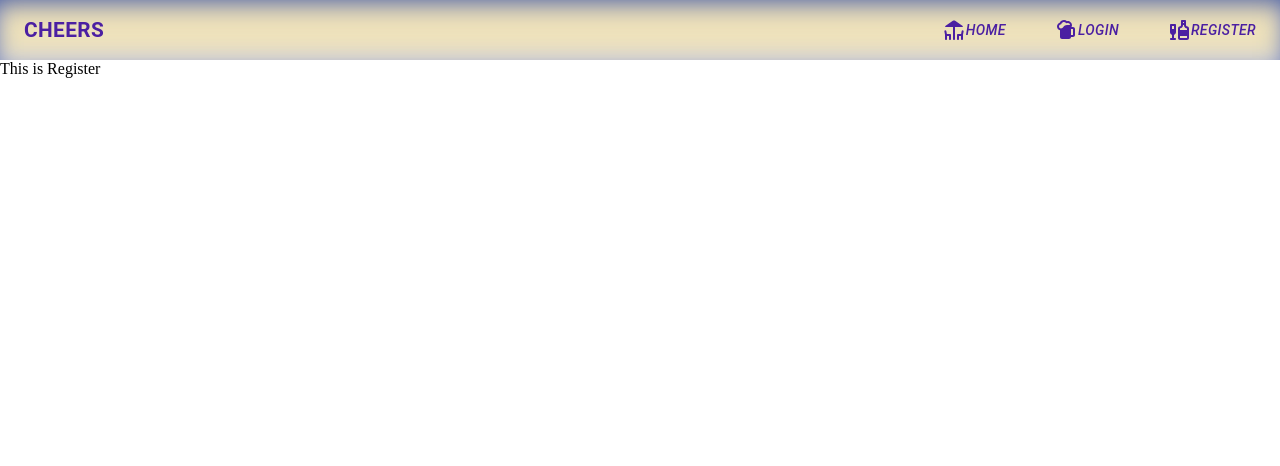
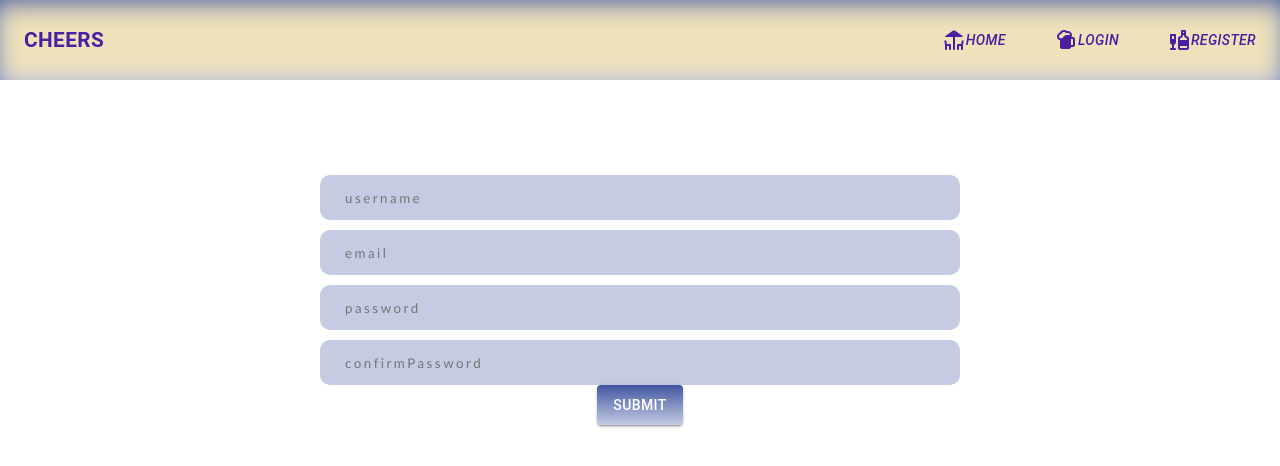
Before and after one commit to NicoOgno/Cheers, a React (Create React App) app in the folder client/: page /register in a window 1280 px wide. Shown: the top 466 px of the page. Built offline with nearby package versions, Linux system fonts and the light colour scheme.

Commit message:
Register Page draft model added

```diff
--- a/client/src/Pages/Register.js
+++ b/client/src/Pages/Register.js
@@ -1,7 +1,9 @@
 import React from 'react'
+
+import RegisterPage from '../components/registerPage/RegisterPage';
 
 export default function Register() {
   return (
-    <div>This is Register</div>
+    <RegisterPage />
   );
 }
--- a/client/src/components/navigation/navbar.module.css
+++ b/client/src/components/navigation/navbar.module.css
@@ -1,5 +1,5 @@
 .navigation {
-  height: 60px;
+  height: 80px;
   width: 100%;
   display: flex;
   align-items: center;
--- /dev/null
+++ b/client/src/components/registerPage/RegisterPage.js
@@ -0,0 +1,42 @@
+import { Button } from '@mui/material';
+import React from 'react';
+
+import styles from './registerPage.module.css';
+
+const initialState = {
+  username: '',
+  password: '',
+  confirmPassword: '',
+  email:''
+}
+
+export default function RegisterPage() {
+
+  return (
+    <div>
+      <form className={styles.registerForm}>
+        <input
+          className={styles.registerInput}
+          placeholder='username'
+          name='username'
+        />
+        <input
+          className={styles.registerInput}
+          placeholder='email'
+          name='email'
+        />
+        <input
+          className={styles.registerInput}
+          placeholder='password'
+          name='password'
+        />
+        <input
+          className={styles.registerInput}
+          placeholder='confirmPassword'
+          name='confirmPassword'
+        />
+        <Button type='submit' className={styles.registerButton} variant='contained'>Submit</Button>
+      </form>
+    </div>
+  );
+}
--- /dev/null
+++ b/client/src/components/registerPage/registerPage.module.css
@@ -0,0 +1,35 @@
+/* TODO find font-family */
+.registerForm {
+  display: flex;
+  flex-direction: column;
+  justify-content: center;
+  align-items: center;
+  min-width: 70%;
+  margin-top: 85px;
+}
+
+.registerInput {
+  background: #C5CBE3;
+  color: #FFFFFF;
+  font-family:'Trebuchet MS', 'Lucida Sans Unicode', 'Lucida Grande', 'Lucida Sans', Arial, sans-serif;
+  letter-spacing: 2.5px;
+  margin-top: 10px;
+  border-radius: 10px;
+  min-width: 50%;
+  min-height: 45px;
+  letter-spacing: 2.5px;
+  padding-left: 25px;
+}
+
+.registerButton {
+  background: linear-gradient(180deg, #4056A1 0%, #C5CBE3 100%);
+  color: #FFFFFF;
+  text-transform: uppercase;
+  font-family:'Trebuchet MS', 'Lucida Sans Unicode', 'Lucida Grande', 'Lucida Sans', Arial, sans-serif;
+  border-radius: 10px;
+  min-width: 20%;
+  min-height: 40px;
+  font-size: large;
+  letter-spacing: 1px;
+  margin-top: 35px;
+}
```
